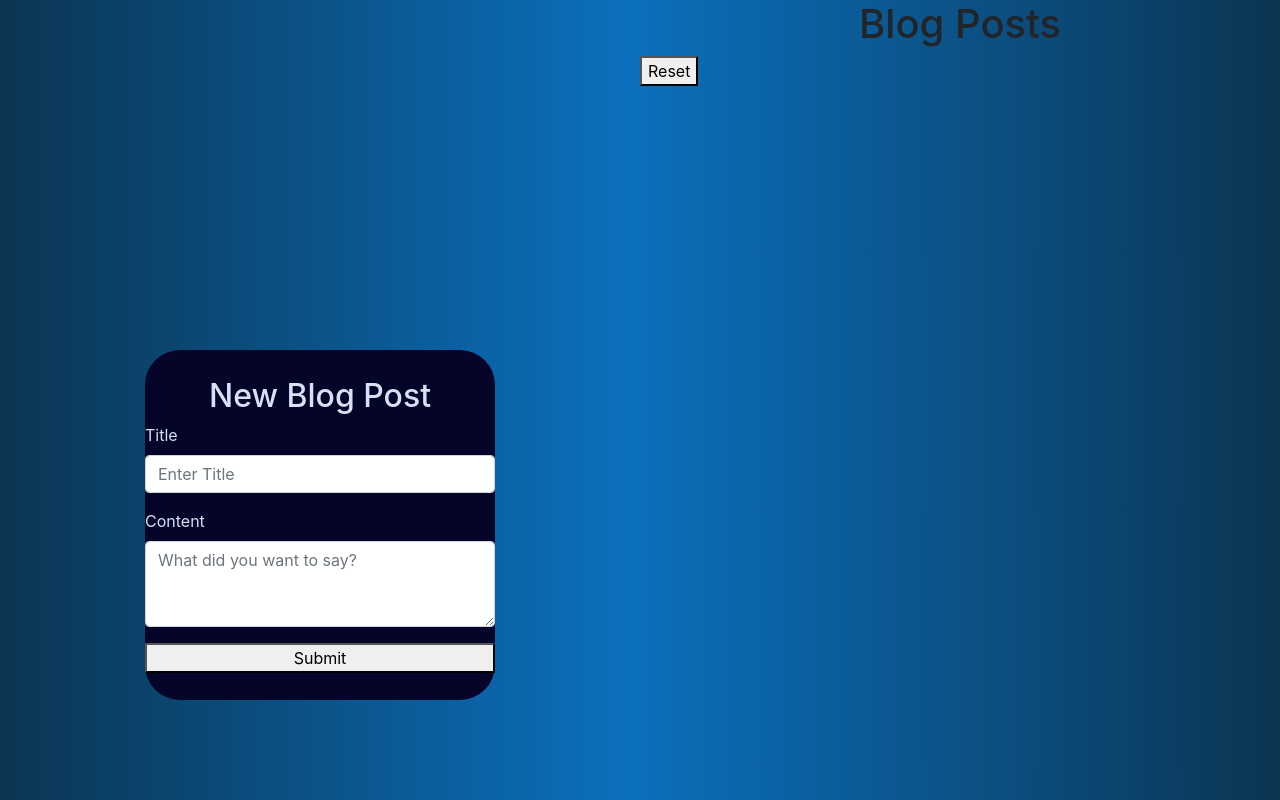
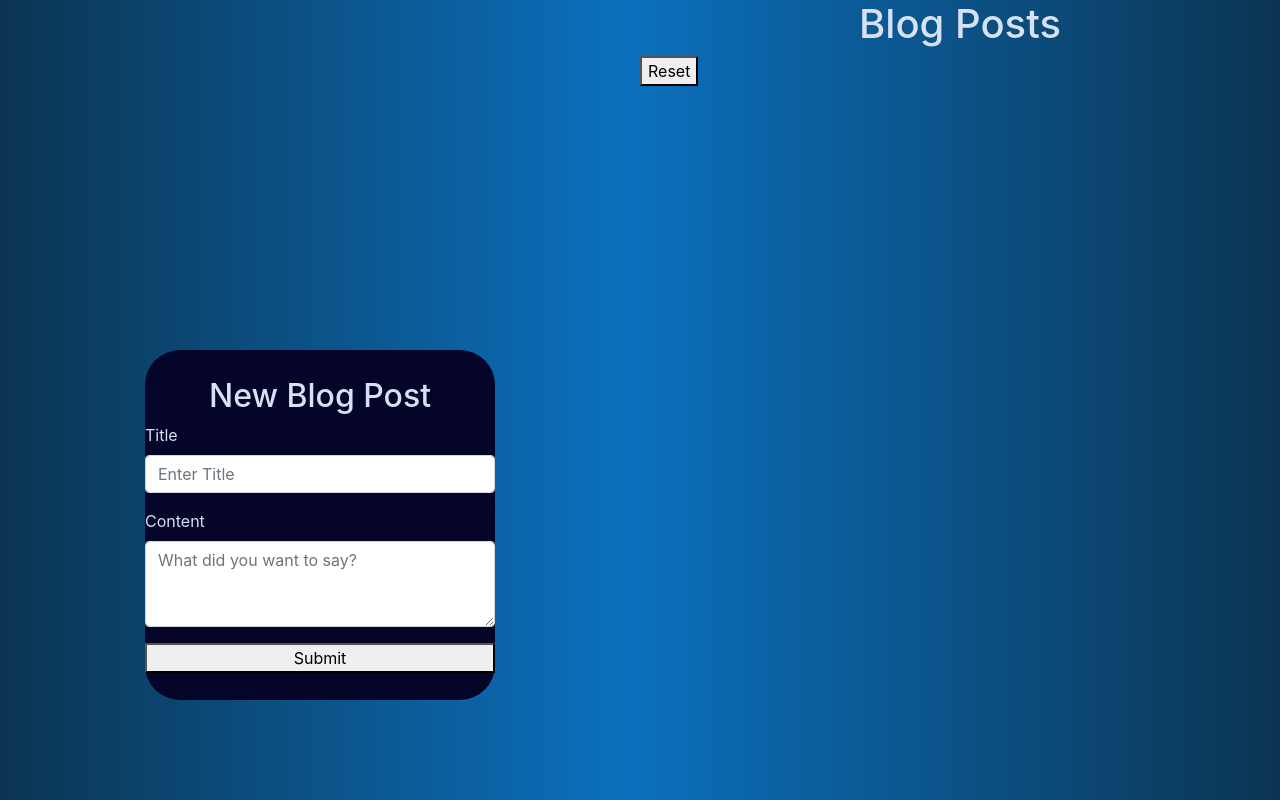
Before and after one commit to Ashundere/SBA-Interactive-Blog-Posts, a plain HTML site: page index.html in a window 1280 px wide. Shown: the top 800 px of the page. Drawn offline with nearby package versions, Linux system fonts and the light colour scheme.

Commit message:
added blog Post title color

```diff
--- a/styles.css
+++ b/styles.css
@@ -36,6 +36,7 @@ h2{
     flex-direction: column;
     justify-content: center;
     gap: 10px;
+    color:rgb(214, 225, 243);
 }
 #blog-posts-display div{
     background-color: rgb(5, 5, 41);
```
